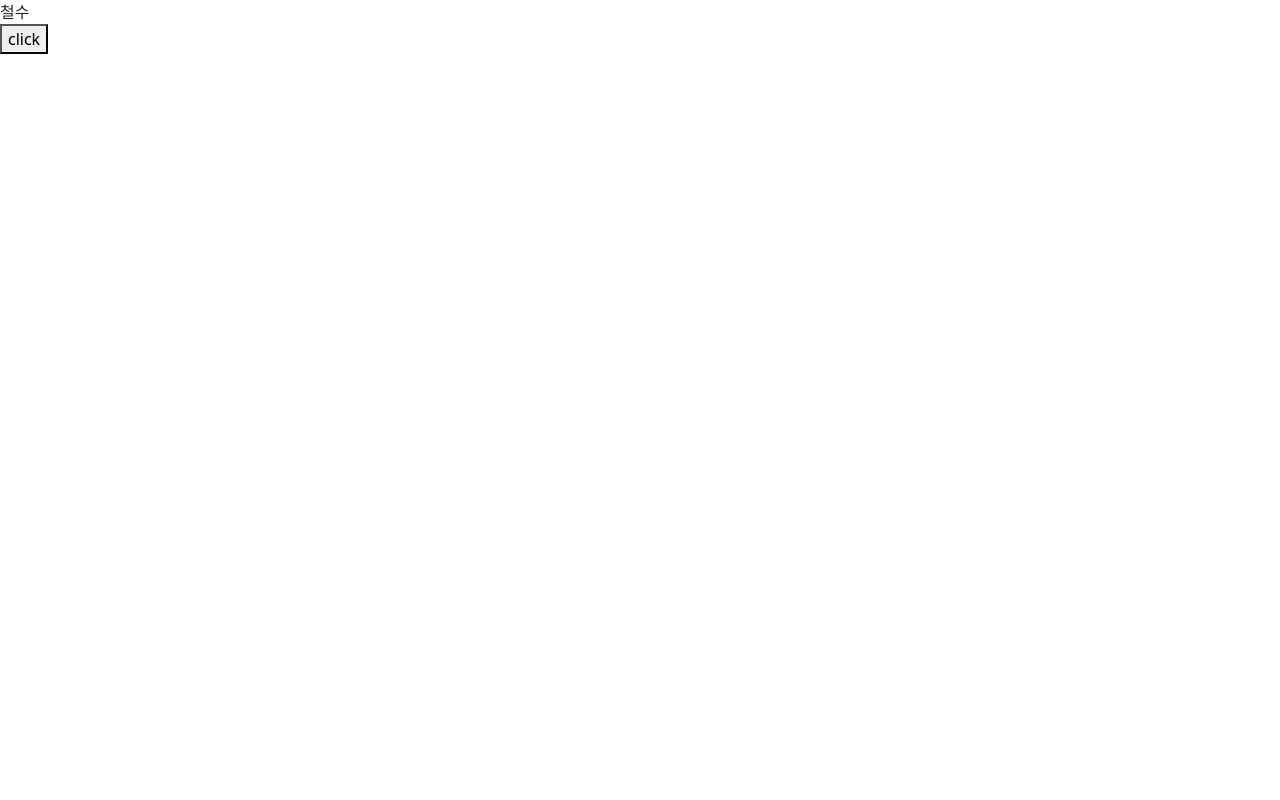
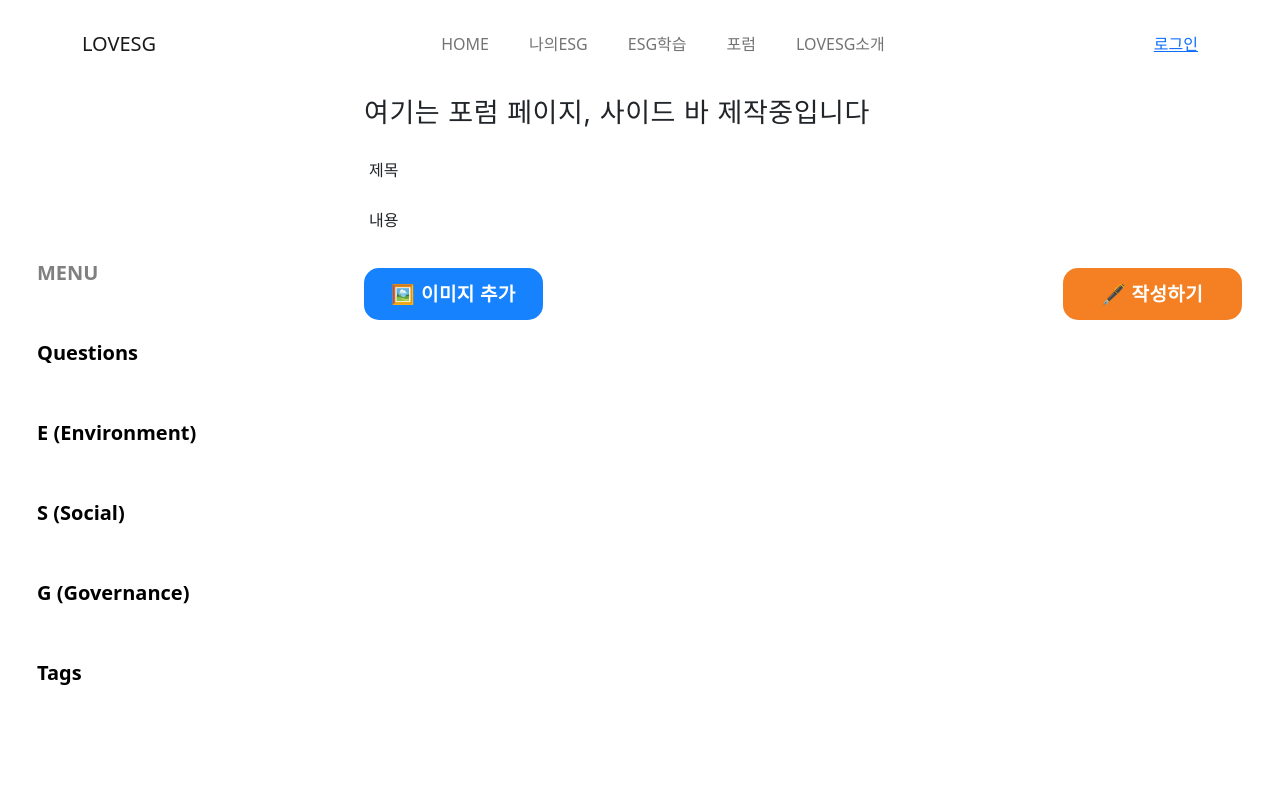
Before and after one commit to KWU-ESG/esg-frontend-next, a Next.js app: page /forum in a window 1280 px wide. Shown: the top 800 px of the page. Built offline with nearby package versions, Linux system fonts and the light colour scheme.

Commit message:
:lipstick: Sidebar-style.js 파일 생성 및 틀 작업
pages/forum/index.js 내부에 사이드 바 생성 작업 중, styles/sidebar-style.js 파일 생성

```diff
--- a/pages/forum/index.js
+++ b/pages/forum/index.js
@@ -1,12 +1,94 @@
+import {
+    ButtonWrapper,
+    Contents,
+    ImageWrapper,
+    InputWrapper,
+    Label,
+    OptionWrapper,
+    RadioButton,
+    RadioLabel,
+    Subject,
+    SubmitButton,
+    Title,
+    UploadButton,
+    Wrapper,
+    Error,
+    CustomSubmitButton
+  } from "../../styles/register-post";
+
+  import {
+    Container,
+    Container2,
+    Nav,
+    NavTitle,
+    A
+  } from "../../styles/sidebar-style";
+
+import {useState} from 'react';
+import axios from "axios";
+import Header from '../../components/layouts/Header';
+import Footer from '../../components/layouts/Footer';
+
+
+
 export default function forum(){
 
     const a = 3; // js 작성 공간
 
 
     return (
-        <div>
-            <div>철수</div>
-            <button>click</button>
-        </div>    // html 작성 공간
-    )
-}
+        <>
+        <Header/>
+        <Container>
+            <Nav>
+            <NavTitle>MENU</NavTitle>
+            <A href="#">Questions</A>
+            <A href="#">E (Environment)</A >
+            <A href="#">S (Social)</A >
+            <A href="#">G (Governance)</A >
+            <A href="#">Tags</A >
+            </Nav>
+
+        {/*<div style={{ display: 'flex' }}>
+          {/* 네비게이션 바
+          <nav style={{ width: '364px', height: '100vh', gap: '30px', display: 'flex', flexDirection: 'column', alignItems: 'center', backgroundColor: '#fff' }}>
+            <a href="#">Questions</a>
+            <a href="#">E (Environment)</a>
+            <a href="#">S (Social)</a>
+            <a href="#">G (Governance)</a>
+            <a href="#">Tags</a>
+          </nav>*/}
+        {/*<Wrapper>*/}
+
+        <Container2>
+        <InputWrapper>
+            <Title>여기는 포럼 페이지, 사이드 바 제작중입니다</Title>
+
+          </InputWrapper>
+
+          <InputWrapper>
+            <Label>제목</Label>
+
+         </InputWrapper>
+
+          <InputWrapper>
+            <Label>내용</Label>
+
+          </InputWrapper>
+
+          <InputWrapper>
+
+         </InputWrapper>
+
+        <ButtonWrapper>
+          <CustomSubmitButton >🖼 이미지 추가</CustomSubmitButton>
+          <SubmitButton>🖋 작성하기</SubmitButton>
+        </ButtonWrapper>
+        </Container2>
+        </Container>
+        {/*</Wrapper>*/}
+        <Footer/>
+        </>
+
+      );
+    }
--- /dev/null
+++ b/styles/sidebar-style.js
@@ -0,0 +1,58 @@
+import styled from "@emotion/styled";
+
+export const Container = styled.div`
+    display:flex;
+`;
+
+export const Container2 = styled.div`
+    padding: '20px';
+    flexGrow: 1;
+`;
+export const Nav = styled.div`
+    text-align: start;
+    width: 364px;
+    height: 100vh;
+    font-size:20px;
+    font-weight: 900;
+    margin-top: 150px;
+    gap: 10px;
+    display: flex;
+    flex-direction: column;
+    align-items: center;
+    background-color: #fff;
+`;
+export const NavTitle = styled.a`
+    color: rgba(128, 128, 128, 1);
+    display: flex;
+    text-decoration: none;
+    width: 310px;
+    height: 50px;
+    margin: 10px;
+    margin-left: 30px;
+    flex-direction: column;
+    flex-wrap: nowrap;
+    align-items: start;
+    justify-content: center;
+
+    &:hover {
+        color: rgba(128, 128, 128, 1);
+    }
+`;
+export const A = styled.a`
+    color: black;
+    display: flex;
+    text-decoration: none;
+    width: 310px;
+    height: 50px;
+    margin: 10px;
+    margin-left: 30px;
+    flex-direction: column;
+    flex-wrap: nowrap;
+    align-items: start;
+    justify-content: center;
+
+    &:hover {
+        color: rgba(0, 111, 192, 1);
+        background-color: rgba(234, 245, 255, 1);
+    }
+`;
```
